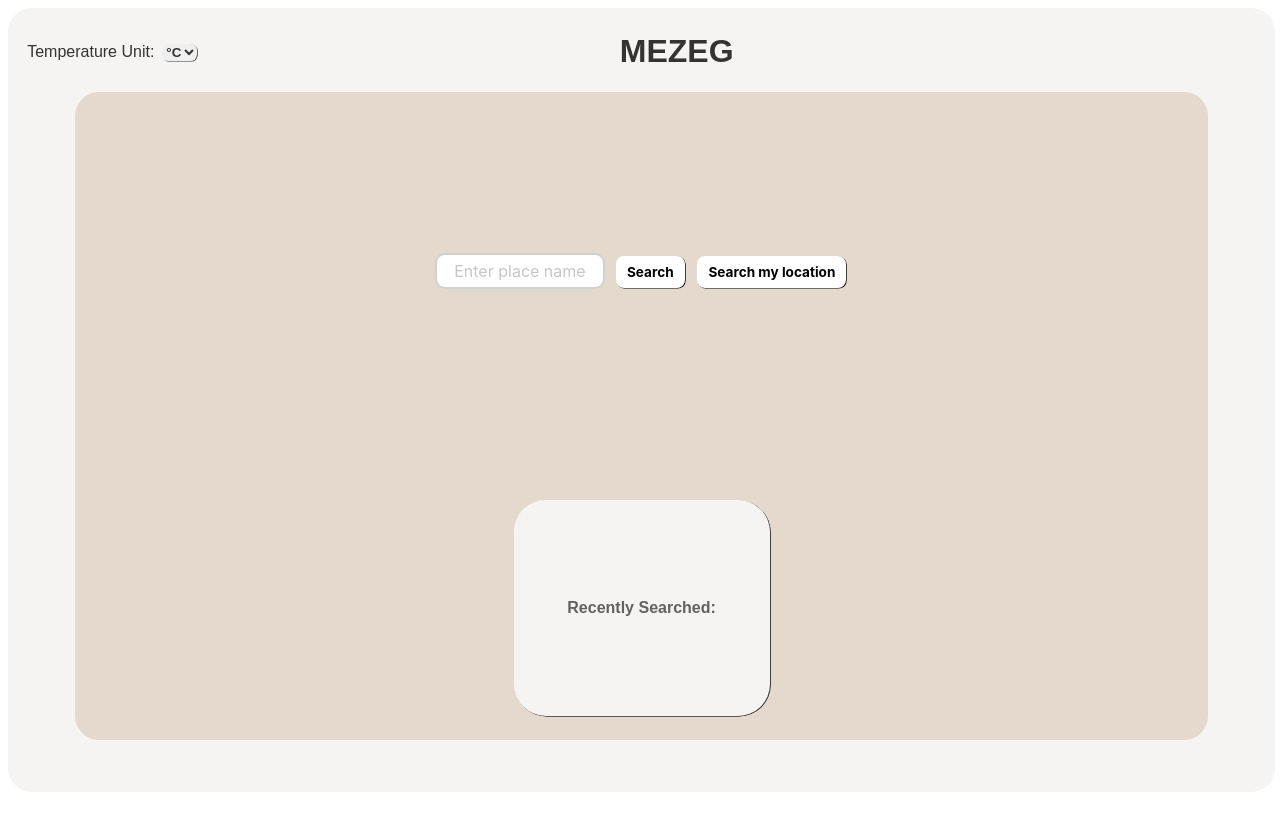
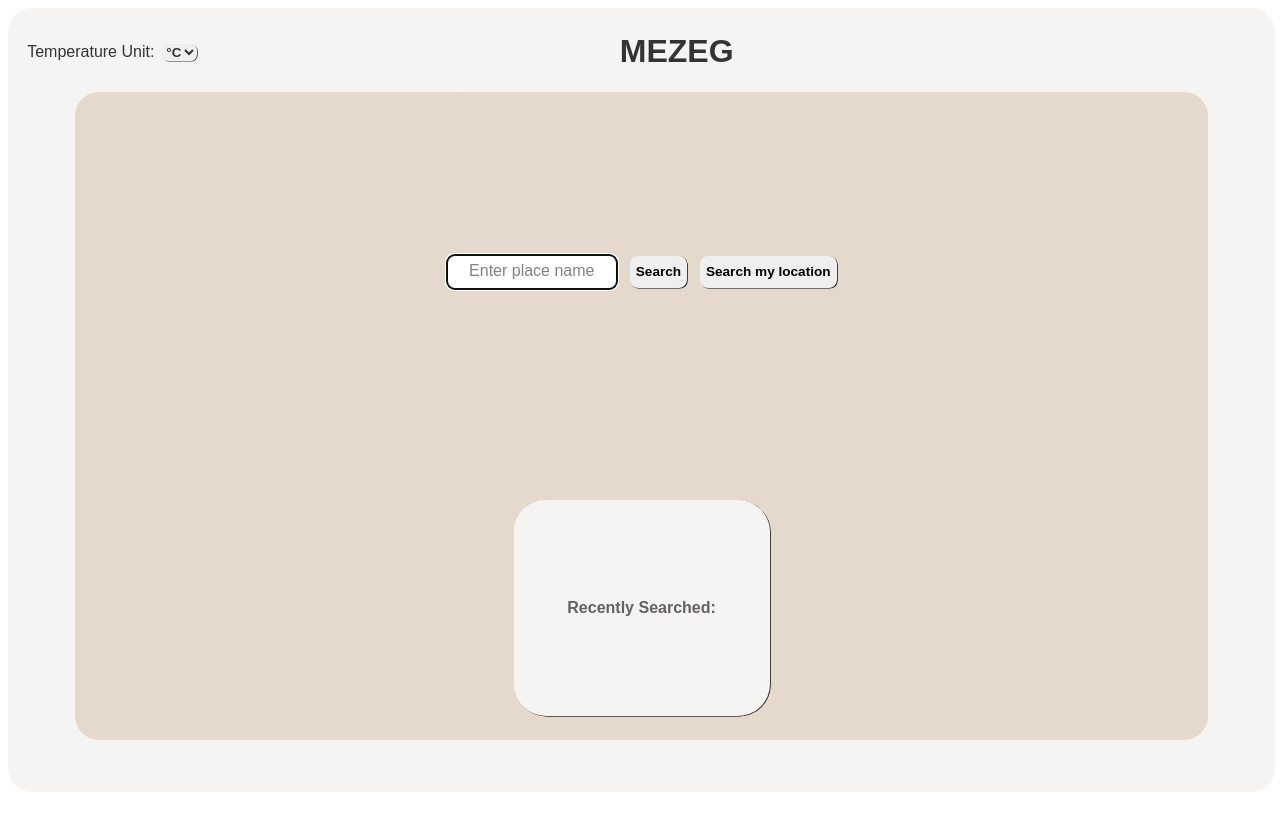
Before and after one commit to Talvin1/WeatherSite, a React (Create React App) app: page / in a window 1280 px wide. Built offline with nearby package versions, Linux system fonts and the light colour scheme; the HTML template or start-up script is replaced by a standard one.

Commit message:
Everything works!

```diff
--- a/src/components/CenterHomepage.tsx
+++ b/src/components/CenterHomepage.tsx
@@ -5,7 +5,6 @@ import { useNavigate } from "react-router";
 import { useForm } from "react-hook-form";
 import Swal from "sweetalert2";
 import TempType from "../types/TempType";
-import { Input } from "antd";
 
 type SearchData = { tempType: TempType; cityName: string };
 
@@ -35,6 +34,7 @@ const CenterHomepage: React.FC<CenterHomepageProps> = ({ tempType }) => {
           }
         }
         localStorage.setItem("searchHistory", JSON.stringify(searchHistory));
+        // localStorage.setItem("cityName", data.cityName);
         navigate("/location/" + data.cityName);
       }
     } catch (error) {
@@ -92,16 +92,18 @@ const CenterHomepage: React.FC<CenterHomepageProps> = ({ tempType }) => {
   return (
     <div className="header_div">
       <form className="form" onSubmit={handleSubmit(searchLocation)}>
-        <Input
+        <input
           {...register("cityName")}
           className="searchbar"
           type="text"
           autoFocus={true}
           placeholder={"Enter place name"}
         />
-        <Input className="search_btn" type="submit" value="Search" />
-        <Input
+        <motion.input className="search_btn" whileHover={{ scale: 1.03 }} type="submit" value="Search" />
+        <motion.input
           className="search_btn"
+          whileTap={{ scale: 0.8 }}
+          whileHover={{ scale: 1.03 }}
           type="button"
           onClick={() => searchMyLocation()}
           value="Search my location"
```
